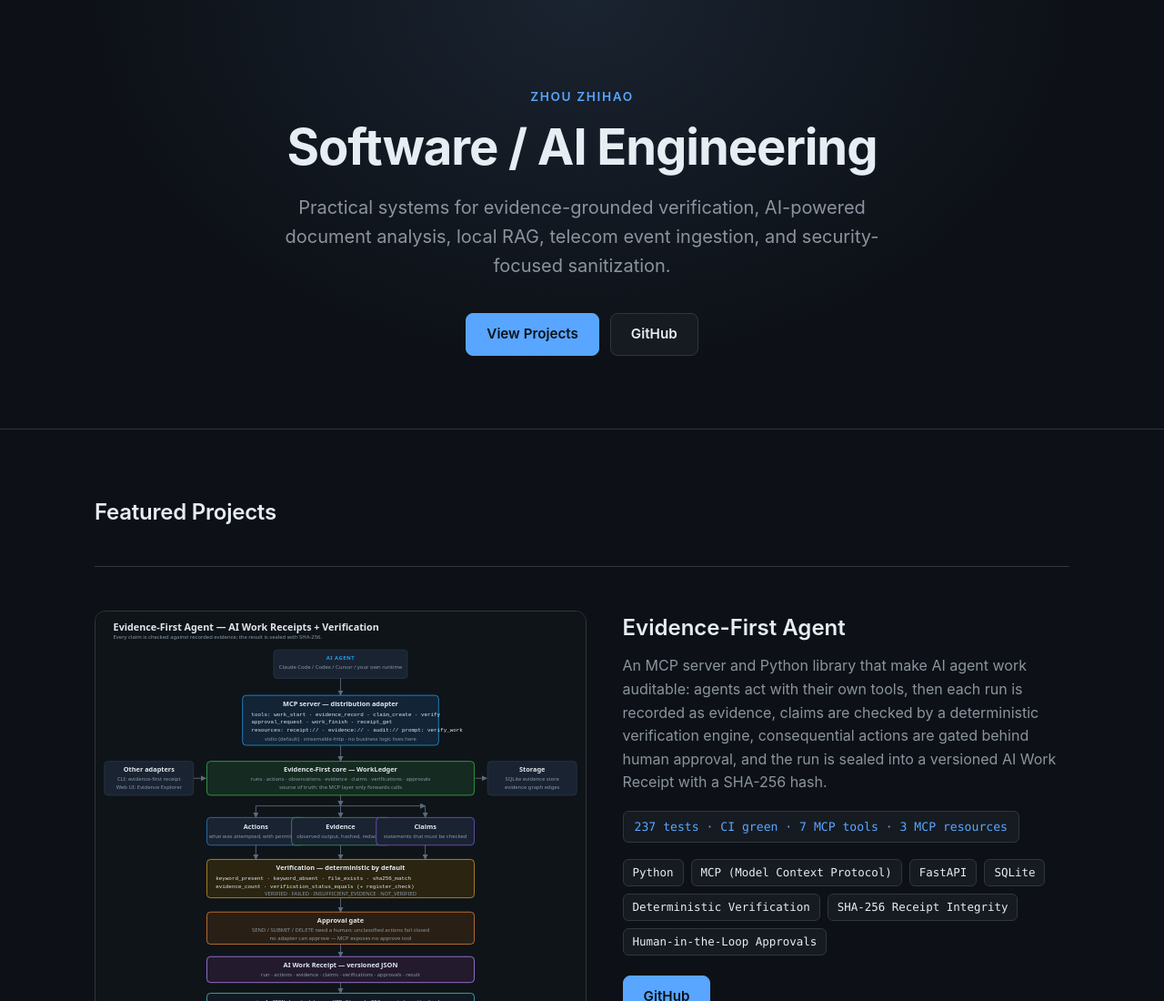
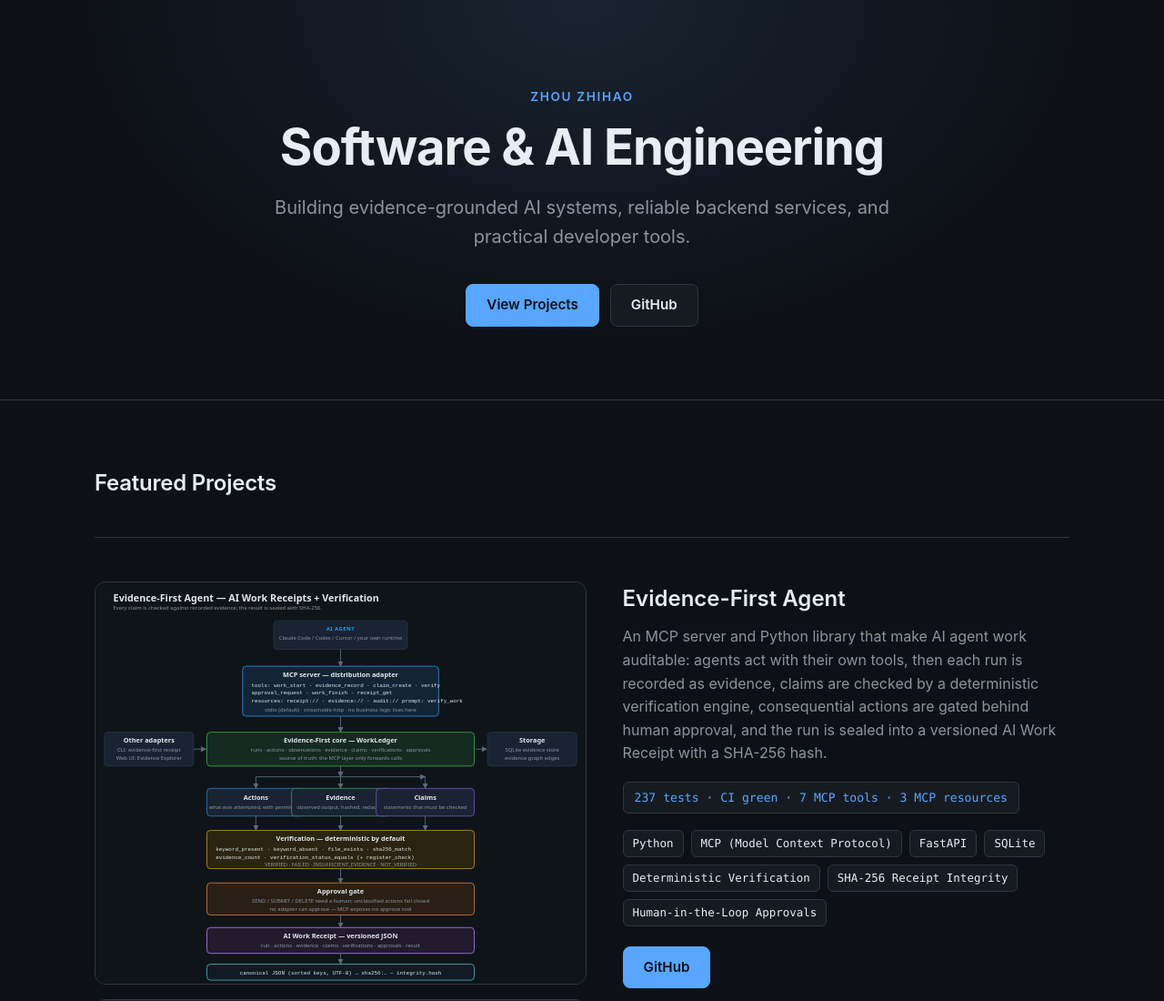
Before and after one commit to zhouzhihao09-crypto/portfolio, a plain HTML site: page index.html in a window 1280 px wide. Shown: the top 1100 px of the page at 91% size. Drawn offline with Linux system fonts and the light colour scheme.

Commit message:
docs: sharpen portfolio hero messaging

```diff
--- a/index.html
+++ b/index.html
@@ -17,8 +17,8 @@
   <header class="hero">
     <div class="container hero-inner">
       <p class="hero-eyebrow">Zhou Zhihao</p>
-      <h1 class="hero-title">Software / AI Engineering</h1>
-      <p class="hero-subtitle">Practical systems for evidence-grounded verification, AI-powered document analysis, local RAG, telecom event ingestion, and security-focused sanitization.</p>
+      <h1 class="hero-title">Software &amp; AI Engineering</h1>
+      <p class="hero-subtitle">Building evidence-grounded AI systems, reliable backend services, and practical developer tools.</p>
       <div class="hero-actions">
         <a class="btn btn-primary" href="#projects">View Projects</a>
         <a class="btn" href="https://github.com/zhouzhihao09-crypto" target="_blank" rel="noopener">GitHub</a>
```
